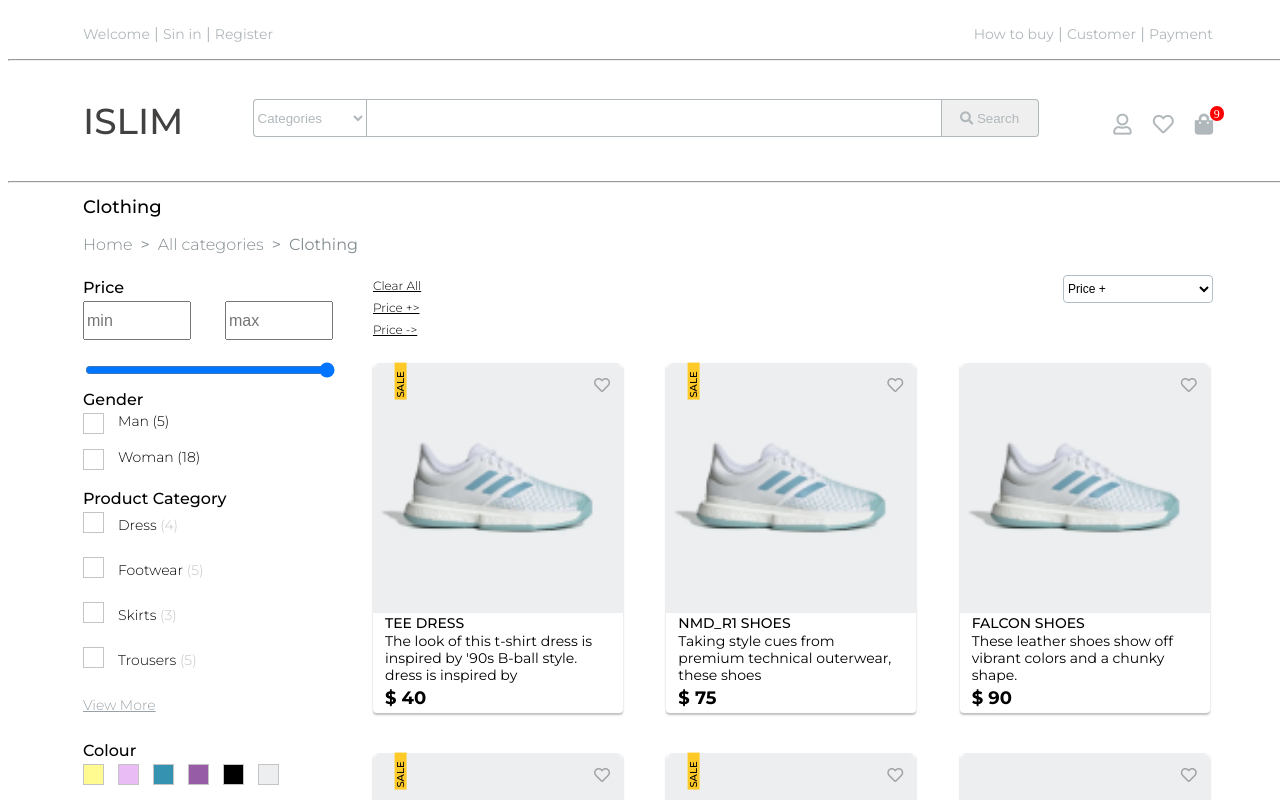
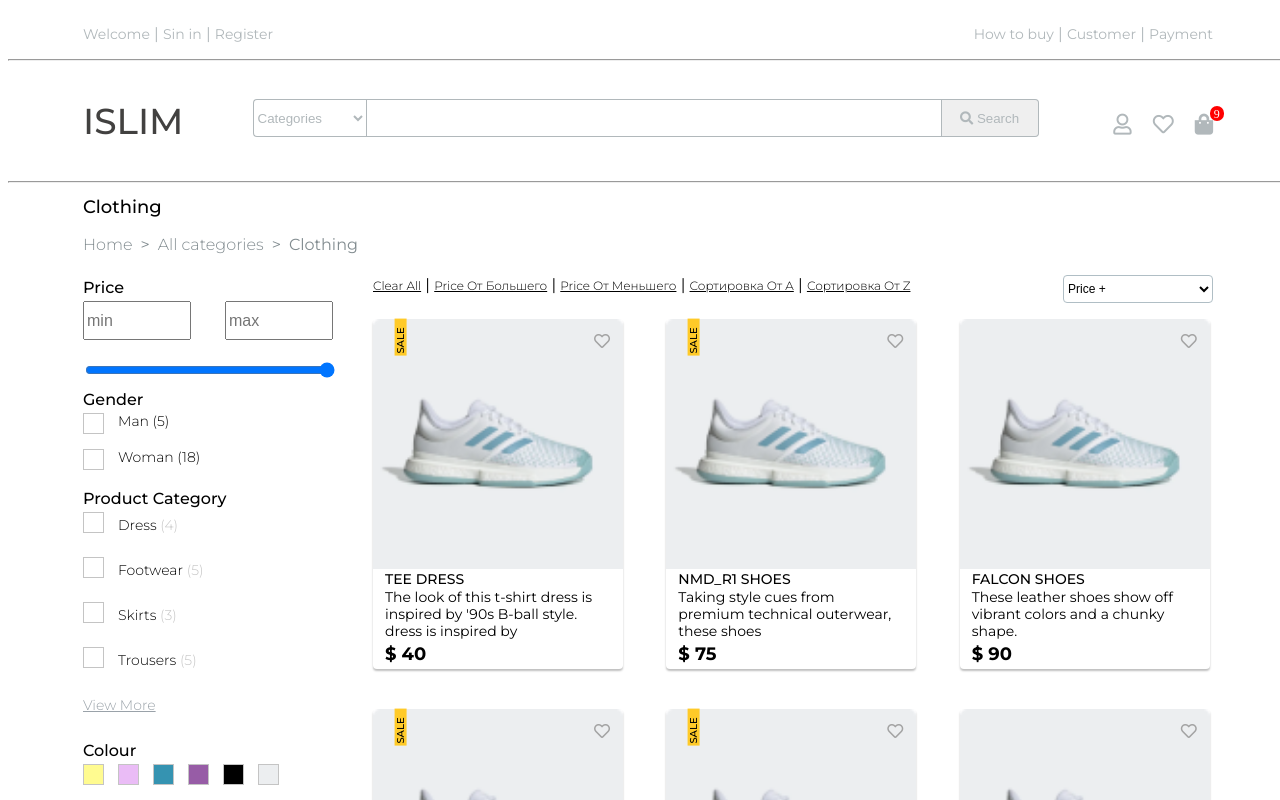
Before and after one commit to mebius01/islim2, a Vue app: page / in a window 1280 px wide. Shown: the top 800 px of the page. Built offline with nearby package versions, Linux system fonts and the light colour scheme; what vue-lodash would draw is missing.

Commit message:
sortBy...

```diff
--- a/src/components/Catalog.vue
+++ b/src/components/Catalog.vue
@@ -195,13 +195,20 @@
         season.splice(0);
         material.splice(0)">Clear all</a>
         <select name="Sort By">
-          <option value="Price" @click="sortPrice_De()">Price +</option>
-          <option value="Price" @click="sortPrice_Ae()">Price -</option>
+          <option>Price +</option>
+          <option>Price -</option>
         </select>
-        <br>
-        <a  @click="sortPrice_De()">Price +></a>
-        <br>
-        <a  @click="sortPrice_Ae()">Price -></a>
+        <!-- <a class="sortby" @click="sortBy_activ = !sortBy_activ">Sort by</a> -->
+        <!-- <div class="sortby" v-show="sortBy_activ"> -->
+          <!-- <br> -->
+          | <a  @click="sortPrice_asc()">Price от большего</a>
+          <!-- <br> -->
+          | <a  @click="sortPrice_desc()">Price от меньшего</a>
+          <!-- <br> -->
+          | <a @click="sortName_asc()">сортировка от A</a>
+          <!-- <br> -->
+          | <a @click="sortName_desc()">сортировка от Z</a>
+        <!-- </div> -->
       </div>
       <div class="islim">
         <div v-for="(item, index) in computedProducts" v-bind:key="index">
@@ -266,6 +273,8 @@
       style: [],
       season: [],
       material: [],
+      sortBy: [],
+      sortBy_activ: false,
       count: 0
     }
   },
@@ -279,17 +288,37 @@
       }
       this.$emit('love', {count: this.count})
     },
-    sortPrice_De() {
-      this.computedProducts.sort(function(a, b) {
+    sortPrice_desc() { // сортировка по убыванию
+      this.db.sort(function(a, b) {
         return a.price - b.price
       })
       console.log("SORT DE", this.computedProducts)
     },
-    sortPrice_Ae() {
-      this.computedProducts.sort(function(a, b) {
+    sortPrice_asc() { // сортировка по возрастанию
+      this.db.sort(function(a, b) {
         return b.price - a.price
       })
       console.log("SORT AE", this.computedProducts)
+    },
+    sortName_asc () { // сортировка имени по возрастанию
+      this.db.sort(function(a, b) {
+        if (a.name > b.name) {
+          return 1
+        }
+        if (a.name < b.name) {
+          return -1
+        }
+      })
+    },
+    sortName_desc () { // сортировка имени по убыванию
+      this.db.sort(function(a, b) {
+        if (b.name > a.name) {
+          return 1
+        }
+        if (b.name < a.name) {
+          return -1
+        }
+      })
     }
   },
   computed: {
@@ -329,6 +358,9 @@
     }
   }
 }
+// .sort(function(a, b) {return b.price - a.price})
+// .sort(function(a, b) {return a.price - b.price})
+
 // https://developer.mozilla.org/ru/docs/Web/JavaScript/Reference/Global_Objects/Array/sort
 // https://laracasts.com/discuss/channels/vue/how-to-implement-a-range-filter-like-between-in-sql
 // https://www.fareez.info/blog/pagination-component-using-vuejs/
@@ -522,6 +554,9 @@
   color: #000000;
 }
 
+.tag_section .sortby{
+  float:right;
+}
 .tag_section select{
   float:right;
   width: 150px;
```
